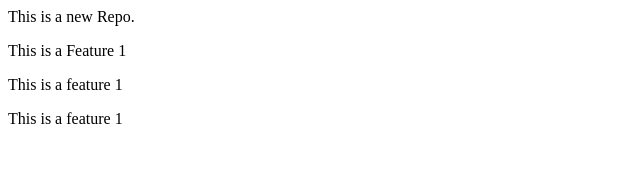
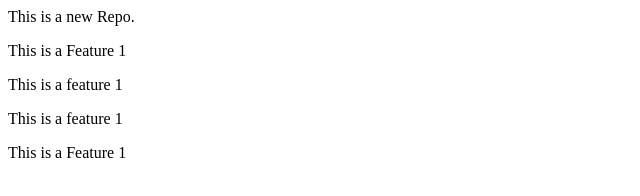
Before and after one commit to Nischal-Nepal/Localrepo, a plain HTML site: page index.html in a window 1280 px wide. Shown: the whole page, without its empty margins (0-640 px from the left). Drawn offline with Linux system fonts and the light colour scheme.

Commit message:
Add new feature1

```diff
--- a/index.html
+++ b/index.html
@@ -2,3 +2,4 @@
 <p>This is a Feature 1</p>
 <p>This is a feature 1</p>
 <p>This is a feature 1</p>
+<p>This is a Feature 1</p>
```
